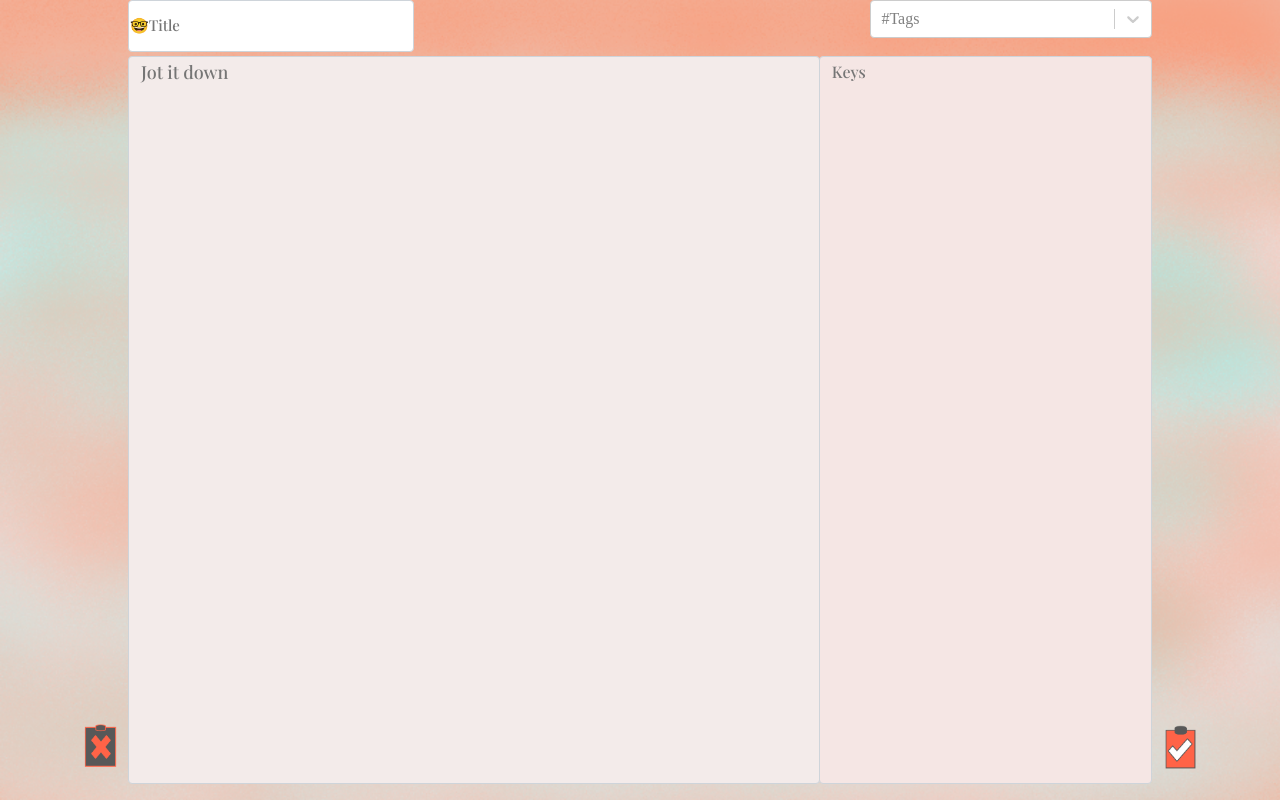
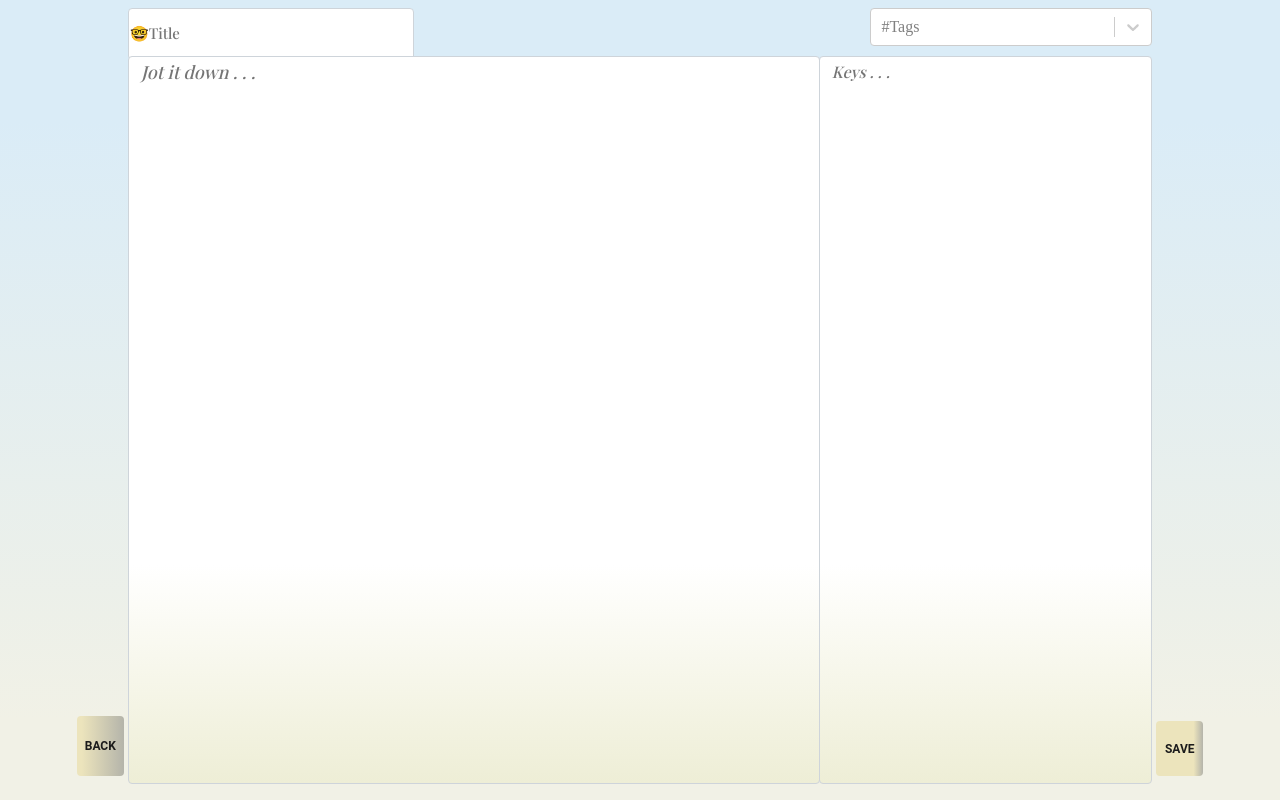
Before and after one commit to ssasidh1/JotApplication, a React (Vite) app: page /#/jot/create in a window 1280 px wide. Built offline with nearby package versions, Linux system fonts and the light colour scheme.

Commit message:
added sign up sign ui

```diff
--- a/src/App.jsx
+++ b/src/App.jsx
@@ -1,20 +1,41 @@
-import { Routes, Route, Navigate } from 'react-router-dom';
+import { Routes, Route, Navigate, useLocation } from 'react-router-dom';
 import {Home} from "./Home"
 import {CreateNote} from "./CreateNote"
-import { NotesStorage } from './NotesStorage';
 import { EditNotes } from './EditNotes';
-
+import { useState,useEffect } from "react"
+import { SignUp } from './SignUp';
+import { Signin } from './signin';
 
 function App() {
-
+ const location = useLocation();
+ const [bgColor, setBgColor] = useState("linear-gradient( #a2c7dd 15%, #f1f1e6 90%)")
   // function CreateNotes
-  return <Routes>
+  useEffect(() => {
+    // Update background color based on the current route
+    const { pathname } = location;
+    if (pathname === '/jot/') {
+      setBgColor("linear-gradient( #a2c7dd 15%, #f1f1e6 90%)");
+    } else if (pathname === '/jot/create') {
+      setBgColor("linear-gradient( #daecf7 15%, #f1f1e6 90%)");
+    } else if (pathname === '/jot/edit') {
+      setBgColor("linear-gradient(175deg, #e6e3e3 60%, #f5f5de 90%)");
+    } else {
+      // For any other routes, set a default color
+      setBgColor("linear-gradient( #a2c7dd 15%, #f1f1e6 90%)");
+    }
+  }, [location]);
+  return(
+  <div style={{ backgroundImage: bgColor, minHeight: '100vh' }}>
+  <Routes>
     <Route path="/jot/" element={<Home />}/>
     <Route path="/jot/create" element={<CreateNote  />}/>
     <Route path="*" element={<Navigate to ="/jot/" />}/>
     <Route path="/jot/edit" element={<EditNotes />}/>
-
+    <Route path="/jot/signup" element={<SignUp />}/>
+    <Route path="/jot/signin" element={<Signin />}/>
   </Routes>
+  </div>
+  )
 }
 
 export default App;
--- a/src/CreateNote.jsx
+++ b/src/CreateNote.jsx
@@ -78,12 +78,12 @@ export function CreateNote(){
         />
 
         <textarea  className={styles["textarea"]} id="body" name="body" value={parse(body)}
-        onChange={setBodyContent} placeholder="Jot it down"required></textarea>
+        onChange={setBodyContent} placeholder="Jot it down . . ."required></textarea>
 
         <label htmlFor="keys"  className={styles["keypts-label"]}></label>
-        <textarea  className={styles["textarea-keys"]} id="keys" name="keys" placeholder="Keys" ></textarea>
+        <textarea  className={styles["textarea-keys"]} id="keys" name="keys" placeholder="Keys . . ." ></textarea>
         <button className={styles["save-btn"]} type="submit" >
-            <img src = {save1} alt= "save1" className={styles.saveImg}/>
+            SAVE
         </button>
 
 
@@ -92,7 +92,8 @@ export function CreateNote(){
 
         <Link to ="..">
         <button className={styles["cancel-btn"]} type="submit" >
-            <img src = {cancel1} alt= "save" className={styles.cancelImg}/>
+            {/* <img src = {cancel1} alt= "save" className={styles.cancelImg}/> */}
+            BACK
         </button>
         </Link>
        </form>
--- a/src/Home.module.css
+++ b/src/Home.module.css
@@ -1,4 +1,8 @@
 @import url('https://fonts.googleapis.com/css2?family=Noto+Sans+Display:ital,wght@0,400;1,100&family=Open+Sans:ital,wght@1,300;1,400;1,500&family=Roboto+Slab:wght@500&display=swap');
+
+
+
+
 
 @media only screen and (max-width: 1281px){
     html{
@@ -16,10 +20,13 @@
         /* background-image: url('../PUBLIC/bg.svg');
         background-size: cover;
         background-repeat: no-repeat; */
-        background-color: #fceeee !important;
-        background-image: url('../PUBLIC/mainwall2.png') !important;
-        background-size: cover;
-        background-repeat: no-repeat;
+        /* background-color: #fceeee !important; */
+        /* background-image: url('../PUBLIC/mainwall2.png') !important; */
+        /* background-size: cover;
+        background-repeat: no-repeat; */
+        background-image: linear-gradient( #daecf7 15%, #f1f1e6 90%) !important;
+        /* background-color: #d6eaf8;
+        background-image: linear-gradient(135deg, #bdceda 0%, #b8bae7 100%); */
          max-height: 100vh;
         max-width: 100vw;
         height: 100vh;
@@ -88,11 +95,11 @@
     }
     .list{
         left:1%;
-        background-color: white;
+        background-color: inherit;
         width: 25%;
         height:auto;
         position: absolute;
-        top:65%;
+        top:80%;
         box-sizing: border-box;
         border-radius: 0.5rem;
         z-index: 1;
@@ -107,13 +114,13 @@
         list-style: none;
         border: none;
         border-radius: 0.5rem;
-        background-color: inherit;
+        background-color: white;
         text-align: center;
         width:auto;
         padding: 15px;
     }
     .btn_list:hover{
-        background-color: rgb(168, 196, 219);
+        background-color: rgb(173, 195, 204);
     }
 
 
@@ -202,10 +209,10 @@
         /* background-image: url('../PUBLIC/bg.svg');
         background-size: cover;
         background-repeat: no-repeat; */
-        background-color: #fceeee !important;
-        background-image: url('../PUBLIC/mainwall2.png') !important;
-        background-size: cover;
-        background-repeat: no-repeat;
+        /* background-color: #fceeee !important; */
+        /* background-image: url('../PUBLIC/mainwall2.png') !important; */
+        /* background-size: cover;
+        background-repeat: no-repeat; */
          max-height: 100vh;
         max-width: 100vw;
         height: 100vh;
@@ -392,10 +399,10 @@
         /* background-image: url('../PUBLIC/bg.svg');
         background-size: cover;
         background-repeat: no-repeat; */
-        background-color: #fceeee !important;
-        background-image: url('../PUBLIC/mainwall2.png') !important;
-        background-size: cover;
-        background-repeat: no-repeat;
+        /* background-color: #fceeee !important; */
+        /* background-image: url('../PUBLIC/mainwall2.png') !important; */
+        /* background-size: cover;
+        background-repeat: no-repeat; */
          max-height: 100vh;
         max-width: 100vw;
         height: 100vh;
--- /dev/null
+++ b/src/SignUp.jsx
@@ -0,0 +1,20 @@
+import styles from "./signup.module.css"
+
+export function SignUp(){
+
+
+    return(
+    <sections className={styles["sigup-section"]}>
+        <div className={styles["signUp"]}>
+            <h3 className={styles["welcome"]}>Welcome to Jot</h3>
+            <form className={styles["signupform"]}>
+                <label className={styles["UserName"]}>create new account</label>
+                <input className={styles["uname"]} placeholder="Username"></input>
+                <input className={styles["password"]} placeholder="Password"></input>
+                <input className={styles["confirm-pass"]} placeholder="Confirm password"></input>
+                <button className={styles["submit"]} type="submit">SIGN IN</button>
+            </form>
+        </div>
+    </sections>
+    )
+}
--- a/src/createNote.module.css
+++ b/src/createNote.module.css
@@ -3,6 +3,7 @@
 @import url('https://fonts.googleapis.com/css2?family=Crimson+Text:ital,wght@0,400;1,400;1,600&family=Noto+Sans+Display:ital,wght@0,400;1,100&family=Open+Sans:ital,wght@1,300;1,400;1,500&family=Roboto+Slab:wght@500&display=swap');
 @import url('https://fonts.googleapis.com/css2?family=Crimson+Text:ital,wght@0,400;1,400;1,600&family=Noto+Sans+Display:ital,wght@0,400;1,100&family=Open+Sans:ital,wght@1,300;1,400;1,500&family=Playfair+Display:wght@700&family=Roboto+Slab:wght@500&display=swap');
 @import url('https://fonts.googleapis.com/css2?family=Merriweather+Sans:wght@500&family=Playfair+Display:wght@500&family=Poppins:wght@500&display=swap');
+@import url('https://fonts.googleapis.com/css2?family=Merriweather:ital@1&display=swap');
 /* html, body{
     margin: 0px;
     padding: 0px;
@@ -170,11 +171,12 @@
        /* background-color: green; */
        box-sizing: border-box;
        /* border: 2px solid rgb(238, 232, 232); */
-       background-image: url('../PUBLIC/bg.svg');
-       background-size:cover;
+       /* background-image: url('../PUBLIC/bg.svg'); */
+       /* background-size:cover;
        overflow-y: auto;
-       background-repeat: repeat;
+       background-repeat: repeat; */
        /* background-color: #f58383; */
+       background-image: linear-gradient( #8a8c8d 15%, #f1f1e6 90%) !important;
        max-height: 100vh;
        max-width: 100vw;
        height: 100vh;
@@ -324,18 +326,18 @@
        /* background-color: green; */
        box-sizing: border-box;
        /* border: 2px solid rgb(238, 232, 232); */
-       background-image: url('../PUBLIC/bg.svg');
-       background-size: cover;
-       background-repeat: no-repeat;
+       /* background-image: url('../PUBLIC/bg.svg'); */
+       /* background-size: cover;
+       background-repeat: no-repeat; */
        /* background-color: #f58383; */
+       background-image: linear-gradient(175deg, #a9dbdb 60%, #f5f5de 90%) !important;
        max-height: 100vh;
        max-width: 100vw;
        height: 100vh;
        width: 100vw;
        padding: 0;
        margin: 0;
-
-    }
+      }
 
     .form-data{
        position: relative;
@@ -350,15 +352,16 @@
        position: absolute;
        top:7%;
        width: 52%;
-       height: 90vh;
+       height: 80vh;
        left:10%;
        resize: none;
        padding: 0.200rem 0.75rem;
-       font-family: 'Playfair Display', serif;
-       font-size: 18px;
+       font-family: 'Roboto', sans-serif;
+       font-size: 15px;
        font-weight: 500;
+       font-style: italic;
        color: #212529;
-       background-color: rgb(243, 235, 234);
+       background-image: linear-gradient(white 70%, #eeeed6 100%) !important;
        border: 1px solid #ced4da;
        border-radius: 0.25rem;
        transition: border-color .15s ease-in-out,box-shadow .15s ease-in-out;
@@ -373,15 +376,16 @@
        width: 24%;
        right: 10%;
        top:7%;
-       height: 90vh;
+       height: 80vh;
        resize: none;
        padding: 0.200rem 0.75rem;
-       font-family: 'Playfair Display', serif;
-       font-size: 1rem;
+       font-family: 'Roboto', sans-serif;
+       font-size:15px;
        font-weight: 400;
        line-height: 1.5;
+       font-style: italic;
        color: #212529;
-       background-color: rgb(245, 230, 228);
+       background-image: linear-gradient(white 70%, #eeeed6 100%) !important;
        border: 1px solid #ced4da;
        border-radius: 0.25rem;
        transition: border-color .15s ease-in-out,box-shadow .15s ease-in-out;
@@ -391,8 +395,9 @@
    }
     .name-input{
        position: relative;
+       top:1%;
        width: 22%;
-       height: 6% !important;
+       height: 35px ;
        left: 10%;
        color: #212529;
        background-color: #fff;
@@ -411,6 +416,7 @@
        font-weight: 500;
     }
     .creatable{
+      top:1%;
        position: absolute !important;
        width: 22%;
        right: 10%;
@@ -420,20 +426,25 @@
     }
     .creatable::placeholder{
 
-       font-family: 'Playfair Display', serif;
+      font-family: 'Roboto', sans-serif;
        font-size: 1px;
     }
 
     .save-btn{
        position: absolute;
-       bottom: 3%;
-       right: 6%;
-       height: 55px;
-       width: 47px;
+       bottom: 8vh;
+       right: 10%;
+       height: 30px;
+       width: 60px;
        padding: 2px;
        outline: none;
        border: 0;
-       background-color: inherit;
+       border-radius: 4px;
+       color: rgb(27, 27, 27);
+       font-family: 'Roboto', sans-serif;
+       font-size: 12px;
+       font-weight: 700;
+       background-image: linear-gradient(to right,rgb(236, 228, 188) 80%, #b4b4aa 100%) !important;
        cursor: pointer;
        align-items: center;
     }
@@ -443,19 +454,24 @@
     .saveImg{
        height: 45px;
     }
-    .cancelImg{
+    /* .cancelImg{
        height: 46px;
-    }
+    } */
     .cancel-btn{
        position: absolute;
-       bottom:3%;
-       left: 6%;
-       height: 60px;
-       width: 47px;
+       bottom:8vh;
+       left: 10%;
+       height: 30px;
+       width: 60px;
        padding: 2px;
        outline: none;
        border: 0;
-       background-color: inherit;
+       border-radius: 4px;
+       color: rgb(27, 27, 27);
+       font-family: 'Roboto', sans-serif;
+       font-size: 12px;
+       font-weight: 700;
+       background-image: linear-gradient(to right,rgb(236, 228, 188) 10%, #b4b4aa 100%) !important;
        cursor: pointer;
    }
    .cancel-btn:hover{
@@ -477,9 +493,9 @@
         /* background-color: green; */
         box-sizing: border-box;
         /* border: 2px solid rgb(238, 232, 232); */
-        background-image: url('../PUBLIC/bg.svg');
-        background-size: cover;
-        background-repeat: no-repeat;
+        /* background-image: url('../PUBLIC/bg.svg'); */
+        /* background-size: cover;
+        background-repeat: no-repeat; */
         /* background-color: #f58383; */
         max-height: 100vh;
         max-width: 100vw;
@@ -546,7 +562,7 @@
         top:5px;
         position: relative;
         width: 22%;
-        height: 35px !important;
+        height: 35px ;
         left: 10%;
         color: #212529;
         background-color: #fff;
@@ -631,9 +647,9 @@
         /* background-color: green; */
         box-sizing: border-box;
         /* border: 2px solid rgb(238, 232, 232); */
-        background-image: url('../PUBLIC/bg.svg');
-        background-size: cover;
-        background-repeat: no-repeat;
+        /* background-image: url('../PUBLIC/bg.svg'); */
+        /* background-size: cover;
+        background-repeat: no-repeat; */
         /* background-color: #f58383; */
         max-height: 100vh;
         max-width: 100vw;
@@ -699,7 +715,7 @@
      .name-input{
         position: relative;
         width: 22%;
-        height: 6% !important;
+        height: 6%;
         left: 10%;
         color: #212529;
         background-color: #fff;
--- /dev/null
+++ b/src/signin.jsx
@@ -0,0 +1,25 @@
+import styles from "./sigin.module.css"
+
+export function Signin(){
+
+
+    return(
+    <sections className={styles["sigin-section"]}>
+        <div className={styles["signIn"]}>
+            <h3 className={styles["welcome"]}>Welcome back !!!</h3>
+            <form className={styles["signinform"]}>
+                <label className={styles["UserName"]}>Create new account</label>
+                <input className={styles["uname"]} placeholder="Username"></input>
+                <input className={styles["password"]} placeholder="Password"></input>
+                <button className={styles["submit"]} type="submit">LOG IN</button>
+
+            </form>
+            <div className={styles["newacnt"]}>
+                <a href="#">Forgot password?</a>
+                <p className={styles["p-create"]}>Don't have an account?</p>
+                <button className={styles["btn-create"]}>CREATE NEW</button>
+            </div>
+        </div>
+    </sections>
+    )
+}
```
Also changed, not shown: src/sigin.module.css (added, +98 -0 lines), src/signup.module.css (added, +88 -0 lines).
